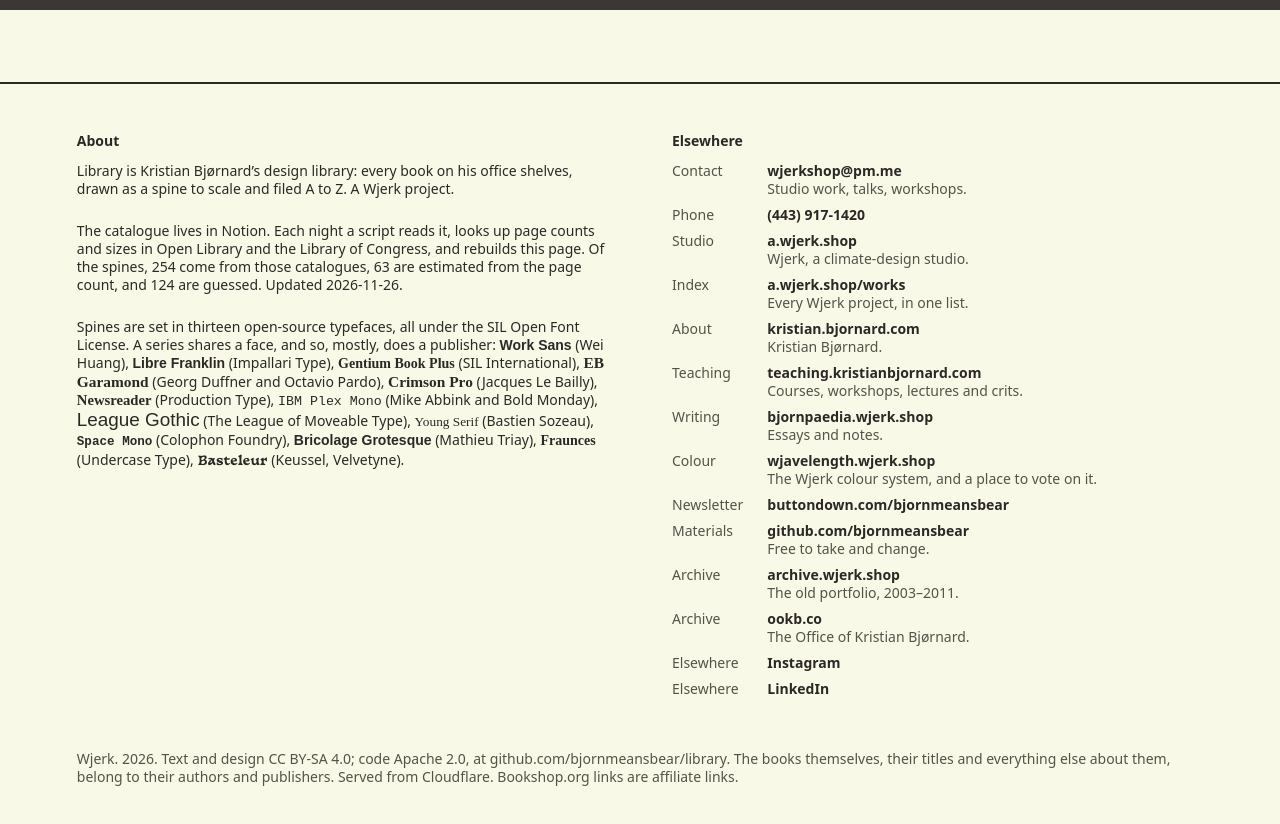
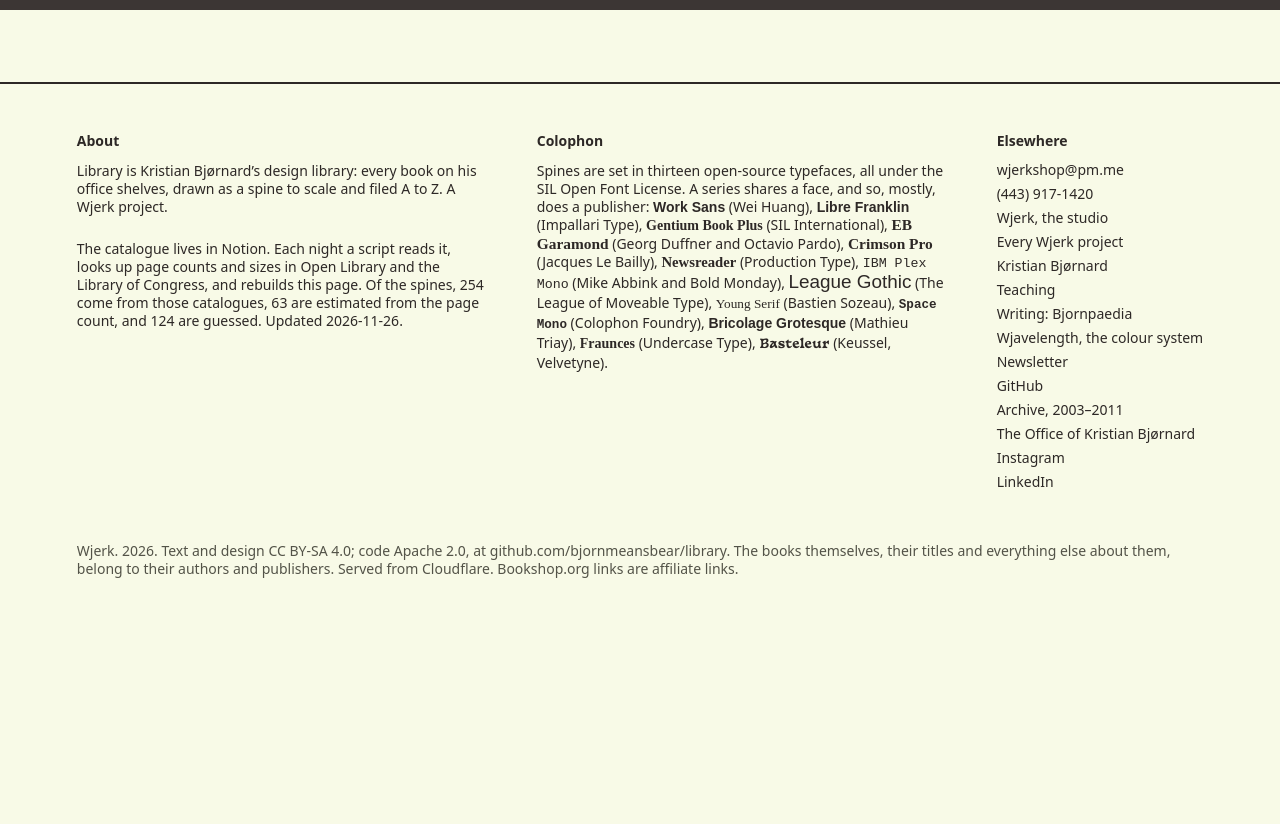
Before and after one commit to bjornmeansbear/library, a SvelteKit app: page / in a window 1280 px wide. Shown: the part 8120-8944 px from the top of the page. After the commit the page ends 8770 px from the top, so only its background shows below. Built offline with nearby package versions, Linux system fonts and the light colour scheme.

Commit message:
Footer: three columns (About, Colophon, Elsewhere); Elsewhere a plain list of links

```diff
--- a/src/routes/+page.svelte
+++ b/src/routes/+page.svelte
@@ -114,20 +114,20 @@
 
 	// Where else to find Kristian and Wjerk: the list on kristian.bjornard.com.
 	const elsewhere = [
-		['Contact', 'mailto:wjerkshop@pm.me', 'wjerkshop@pm.me', 'Studio work, talks, workshops.'],
-		['Phone', 'tel:+14439171420', '(443) 917-1420', ''],
-		['Studio', 'https://a.wjerk.shop/', 'a.wjerk.shop', 'Wjerk, a climate-design studio.'],
-		['Index', 'https://a.wjerk.shop/works', 'a.wjerk.shop/works', 'Every Wjerk project, in one list.'],
-		['About', 'https://kristian.bjornard.com/', 'kristian.bjornard.com', 'Kristian Bjørnard.'],
-		['Teaching', 'https://teaching.kristianbjornard.com/', 'teaching.kristianbjornard.com', 'Courses, workshops, lectures and crits.'],
-		['Writing', 'https://bjornpaedia.wjerk.shop/', 'bjornpaedia.wjerk.shop', 'Essays and notes.'],
-		['Colour', 'https://wjavelength.wjerk.shop/', 'wjavelength.wjerk.shop', 'The Wjerk colour system, and a place to vote on it.'],
-		['Newsletter', 'https://buttondown.com/bjornmeansbear', 'buttondown.com/bjornmeansbear', ''],
-		['Materials', 'https://github.com/bjornmeansbear', 'github.com/bjornmeansbear', 'Free to take and change.'],
-		['Archive', 'https://archive.wjerk.shop/', 'archive.wjerk.shop', 'The old portfolio, 2003–2011.'],
-		['Archive', 'https://www.ookb.co/', 'ookb.co', 'The Office of Kristian Bjørnard.'],
-		['Elsewhere', 'https://www.instagram.com/bjornmeansbear', 'Instagram', ''],
-		['Elsewhere', 'https://www.linkedin.com/in/kristian-bjornard-367561259', 'LinkedIn', '']
+		['wjerkshop@pm.me', 'mailto:wjerkshop@pm.me'],
+		['(443) 917-1420', 'tel:+14439171420'],
+		['Wjerk, the studio', 'https://a.wjerk.shop/'],
+		['Every Wjerk project', 'https://a.wjerk.shop/works'],
+		['Kristian Bjørnard', 'https://kristian.bjornard.com/'],
+		['Teaching', 'https://teaching.kristianbjornard.com/'],
+		['Writing: Bjornpaedia', 'https://bjornpaedia.wjerk.shop/'],
+		['Wjavelength, the colour system', 'https://wjavelength.wjerk.shop/'],
+		['Newsletter', 'https://buttondown.com/bjornmeansbear'],
+		['GitHub', 'https://github.com/bjornmeansbear'],
+		['Archive, 2003–2011', 'https://archive.wjerk.shop/'],
+		['The Office of Kristian Bjørnard', 'https://www.ookb.co/'],
+		['Instagram', 'https://www.instagram.com/bjornmeansbear'],
+		['LinkedIn', 'https://www.linkedin.com/in/kristian-bjornard-367561259']
 	];
 
 	const sized = books.reduce(
@@ -233,7 +233,7 @@
      colophon, then everywhere else (the same list as kristian.bjornard.com),
      then the small print. -->
 <footer class="site-footer px-[clamp(1.5rem,6vw,6rem)] pt-8 pb-12 text-sm">
-	<div class="grid gap-x-[clamp(2rem,5vw,5rem)] gap-y-8 min-[55rem]:grid-cols-2">
+	<div class="grid gap-x-[clamp(2rem,4vw,4rem)] gap-y-8 min-[40rem]:grid-cols-2 min-[64rem]:grid-cols-[1fr_1fr_auto]">
 		<div class="max-w-[40rem]">
 			<h2 class="m-0 text-sm">About</h2>
 			<p class="mt-2 mb-0">
@@ -246,9 +246,13 @@
 				{#if sized['measured']}{sized['measured']} are measured by hand,{/if}
 				{(sized['open-library'] ?? 0) + (sized['library-of-congress'] ?? 0)} come from those catalogues,
 				{sized['pages'] ?? 0} are estimated from the page count, and
-				{sized['guessed'] ?? 0} are guessed. Updated {generated}.
+				{sized['guessed'] ?? 0} are guessed. Updated <span class="whitespace-nowrap">{generated}</span>.
 			</p>
-			<p class="mt-4 mb-0">
+		</div>
+
+		<div class="max-w-[40rem]">
+			<h2 class="m-0 text-sm">Colophon</h2>
+			<p class="mt-2 mb-0">
 				Spines are set in thirteen open-source typefaces, all under the SIL Open Font License. A
 				series shares a face, and so, mostly, does a publisher:
 				{#each faces as [cls, name, by], i (cls)}
@@ -260,11 +264,8 @@
 		<div>
 			<h2 class="m-0 text-sm">Elsewhere</h2>
 			<ul class="elsewhere">
-				{#each elsewhere as [what, href, label, note] (href)}
-					<li>
-						<span class="what">{what}</span>
-						<span><a {href}>{label}</a>{#if note}<span class="note">{note}</span>{/if}</span>
-					</li>
+				{#each elsewhere as [label, href] (href)}
+					<li><a {href}>{label}</a></li>
 				{/each}
 			</ul>
 		</div>
--- a/src/routes/layout.css
+++ b/src/routes/layout.css
@@ -333,32 +333,9 @@ a:hover {
 	margin: 0.5rem 0 0;
 	padding: 0;
 }
-.elsewhere li {
-	padding: 0.25rem 0;
-}
-.elsewhere .what {
-	display: block;
-	color: var(--color-text-muted);
-}
 .elsewhere a {
-	font-weight: 700;
-}
-.elsewhere .note {
-	display: block;
-	color: var(--color-text-muted);
-}
-@media (min-width: 40rem) {
-	.elsewhere {
-		display: grid;
-		grid-template-columns: max-content minmax(0, 1fr);
-		column-gap: 1.5rem;
-	}
-	.elsewhere li {
-		display: grid;
-		grid-template-columns: subgrid;
-		grid-column: 1 / -1;
-		align-items: baseline;
-	}
+	display: inline-block;
+	padding: 0.1875rem 0; /* with the line height, a 24px target */
 }
 .small-print {
 	color: var(--color-text-muted);
```
